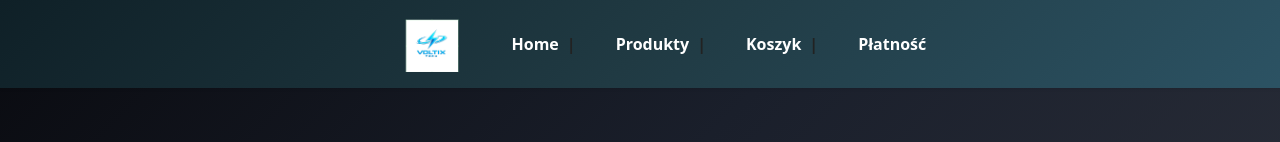
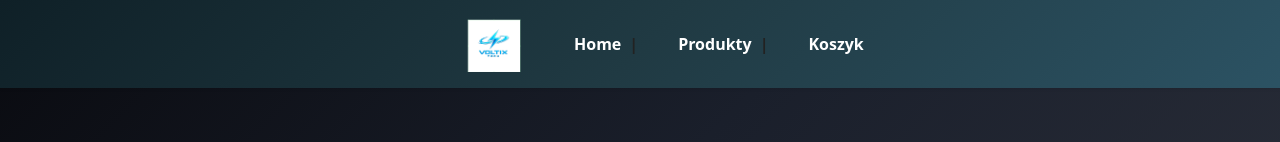
Before and after one commit to Mogzik/Voltix-tech, a React (Create React App) app: page /products in a window 1280 px wide. Shown: the top 142 px of the page. Built offline with nearby package versions, Linux system fonts and the light colour scheme; no server answers.

Commit message:
poprawa navbar

```diff
--- a/src/components/Navbar.jsx
+++ b/src/components/Navbar.jsx
@@ -9,7 +9,6 @@ export default function Navbar() {
         <Link className="header-link" to="/">Home</Link>
         <Link className="header-link" to="/products">Produkty</Link>
         <Link className="header-link" to="/cart">Koszyk</Link>
-        <Link className="header-link" to="/checkout">Płatność</Link>
       </div>
     </header>
   );
```
